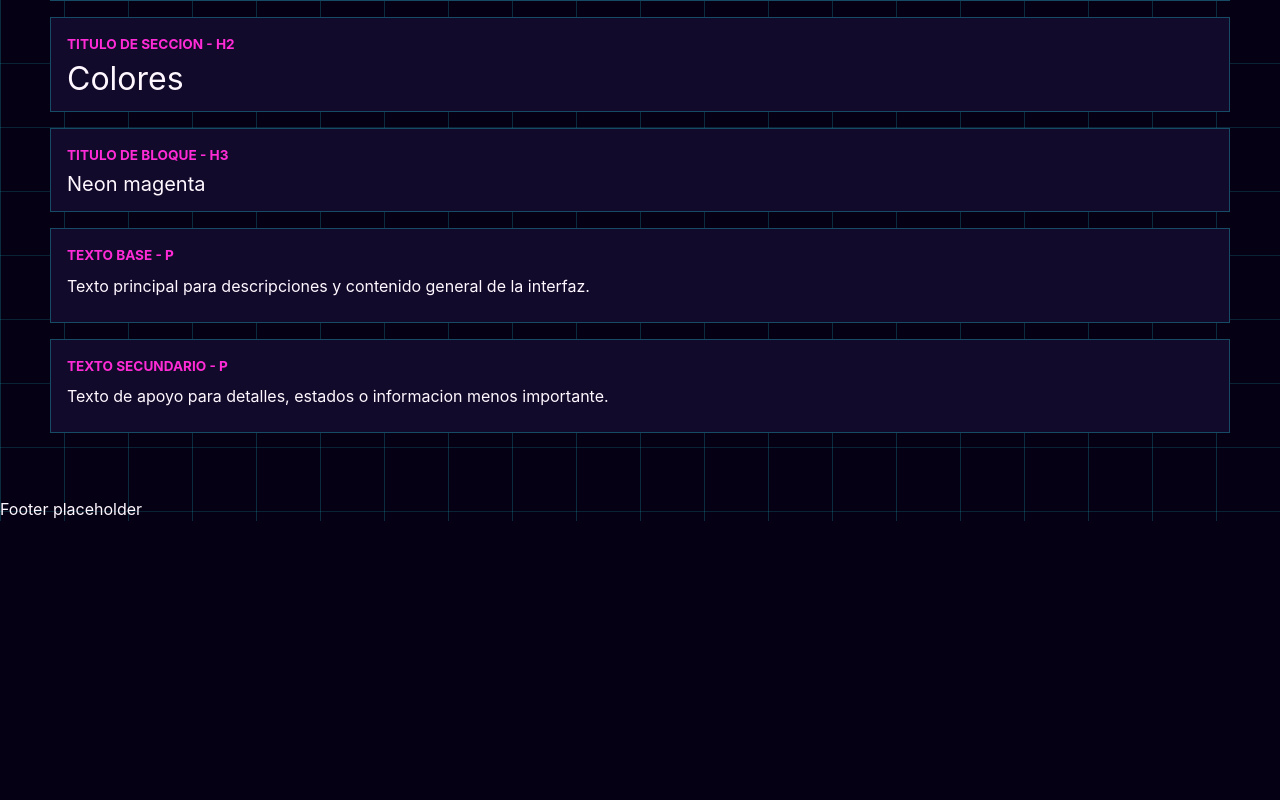
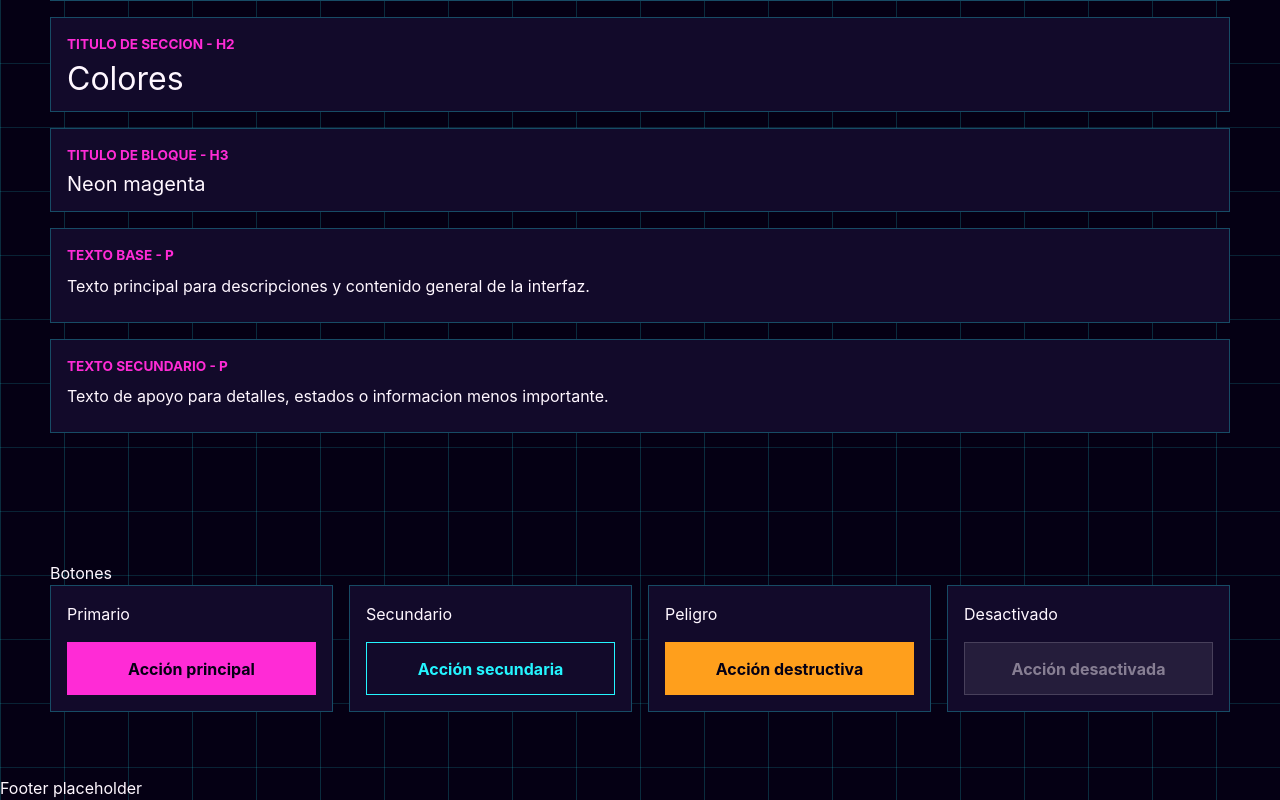
Before and after one commit to whoshuman/whoshuman, a React (Vite) app in the folder apps/frontend/: page /design-system in a window 1280 px wide. Shown: the part 961-1761 px from the top of the page. Before the commit the page ends 1482 px from the top, so only its background shows below. Built offline with nearby package versions, Linux system fonts and the light colour scheme.

Commit message:
feat(frontend): añade guia de botones al design system

```diff
--- a/apps/frontend/src/index.css
+++ b/apps/frontend/src/index.css
@@ -157,3 +157,67 @@ body {
   font-size: 1.25rem;
   line-height: 1.1;
 }
+
+/* Organiza los ejemplos de botones de la guia visual. */
+.design-button-list {
+  display: grid;
+  grid-template-columns: repeat(4, 1fr);
+  gap: 1rem;
+}
+
+/* Define cada ejemplo de boton dentro de la guia visual. */
+.design-button-item {
+  padding: 1rem;
+  background: var(--color-surface);
+  border: 1px solid rgb(var(--color-neon-cyan-rgb) / 0.28);
+}
+
+.design-button-item h3 {
+  margin: 0 0 1rem;
+  font-size: 1rem;
+}
+
+/* Define la base visual comun de los botones en la guia visual. */
+.design-button {
+  width: 100%;
+  padding: 0.85rem 1rem;
+  color: var(--color-text);
+  font: inherit;
+  font-weight: 700;
+  background: transparent;
+  border: 1px solid currentColor;
+  cursor: pointer;
+}
+
+.design-button-primary {
+  color: var(--color-bg);
+  background: var(--color-neon-magenta);
+  border-color: var(--color-neon-magenta);
+}
+
+.design-button-secondary {
+  color: var(--color-neon-cyan);
+  background: transparent;
+  border-color: var(--color-neon-cyan);
+}
+
+.design-button-danger {
+  color: var(--color-bg);
+  background: var(--color-sun-orange);
+  border-color: var(--color-sun-orange);
+}
+
+.design-button-disabled {
+  color: rgb(255 247 255 / 0.45);
+  background: rgb(255 247 255 / 0.08);
+  border-color: rgb(255 247 255 / 0.16);
+  cursor: not-allowed;
+}
+
+.design-button:not(:disabled):hover {
+  filter: brightness(1.12);
+}
+
+.design-button:not(:disabled):active {
+  transform: translateY(1px);
+}
--- a/apps/frontend/src/pages/DesignSystem.tsx
+++ b/apps/frontend/src/pages/DesignSystem.tsx
@@ -95,6 +95,40 @@ function DesignSystem() {
           </article>
         </div>
       </section>
+
+      <section className="content-section">
+        <h2>Botones</h2>
+
+        <div className="design-button-list">
+          <article className="design-button-item">
+            <h3>Primario</h3>
+            <button className="design-button design-button-primary" type="button">
+              Acción principal
+            </button>
+          </article>
+
+          <article className="design-button-item">
+            <h3>Secundario</h3>
+            <button className="design-button design-button-secondary" type="button">
+              Acción secundaria
+            </button>
+          </article>
+
+          <article className="design-button-item">
+            <h3>Peligro</h3>
+            <button className="design-button design-button-danger" type="button">
+              Acción destructiva
+            </button>
+          </article>
+
+          <article className="design-button-item">
+            <h3>Desactivado</h3>
+            <button className="design-button design-button-disabled" type="button" disabled>
+              Acción desactivada
+            </button>
+          </article>
+        </div>
+      </section>
     </main>
   );
 }
```
